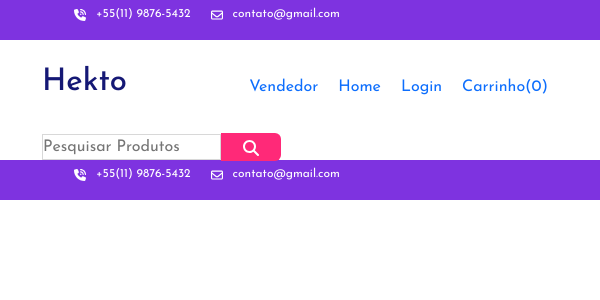
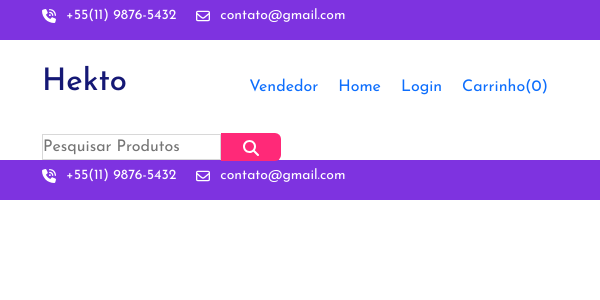
Before and after one commit to HeberSilverio/LojaVirtual-comAngular, an Angular app in the folder loja-online/: page /menu in a window 600 px wide. Shown: the top 300 px of the page. Built offline with nearby package versions, Linux system fonts and the light colour scheme.

Commit message:
recomesando para amanha

```diff
--- a/loja-online/src/app/carrossel-bootstrap/carrossel-bootstrap.component.css
+++ b/loja-online/src/app/carrossel-bootstrap/carrossel-bootstrap.component.css
@@ -21,3 +21,8 @@
 background-color: #000000;
 border-radius: 5px;
 }
+/* @media screen and (max-width: 450px){
+   .imgCarrossel{
+      height: 470px;
+    }
+} */
--- a/loja-online/src/app/menu/menu.component.css
+++ b/loja-online/src/app/menu/menu.component.css
@@ -48,8 +48,17 @@ svg {
       justify-content: center;
    }
 }
-@media screen and (max-width: 760px){
+
+
+@media (min-width:452px) and (max-width: 770px){
    .info-top {
-      font-size: 12px;
+      font-size: 14px;
    }
+   .menu-superior{
+      font-size: 14px;
+   }
+   ul{
+      padding-left: 0 !important;
+   }
+
 }
```
